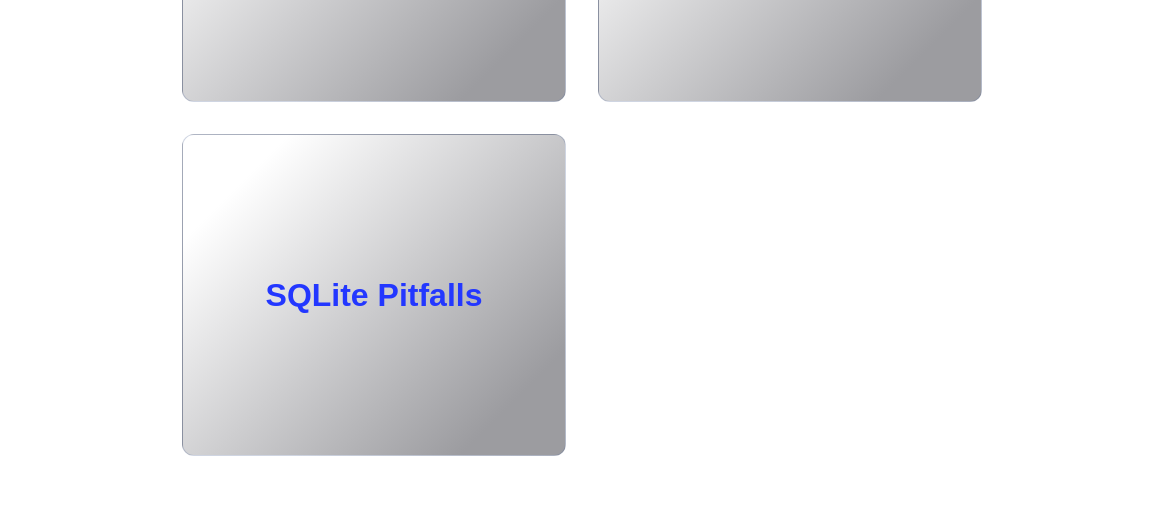
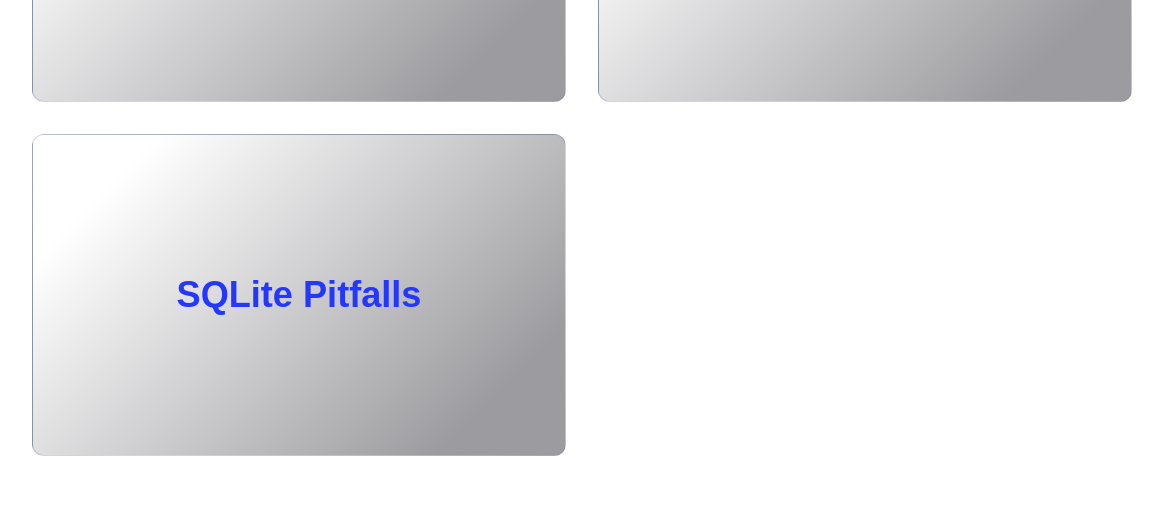
Before and after one commit to mszalewicz/mszalewicz.github.io, an Astro site: page /blog in a window 1536 px wide. Shown: the part 788-1301 px from the top of the page, without its empty margins (186-1349 px from the left). Built offline with nearby package versions, Linux system fonts and the light colour scheme; Astro itself is replaced by a stand-in of ours; a web font is replaced by a local one.

Commit message:
style update

```diff
--- a/src/layouts/BlogPost.astro
+++ b/src/layouts/BlogPost.astro
@@ -19,6 +19,14 @@
                 width: 950px;
                 margin-left: auto;
                 margin-right: auto;
+            }
+            @media (min-width: 1440px) {
+                main {
+                    max-width: calc(100% - 2em);
+                    width: 1150px;
+                    margin-left: auto;
+                    margin-right: auto;
+                }
             }
             .title-card {
                 display: flex;
--- a/src/pages/blog/index.astro
+++ b/src/pages/blog/index.astro
@@ -17,6 +17,11 @@
         <style>
             main {
                 width: 800px;
+            }
+            @media (min-width: 1440px) {
+                main {
+                    width: 1100px;
+                }
             }
             ul {
                 display: flex;
@@ -98,7 +103,9 @@
                         posts.map((post, index) => (
                             <li class={index === 0 ? "first-post" : ""}>
                                 <a href={`/blog/${post.id}/`}>
-                                    <h4 class="title" data-title-length={post.data.title.length}>{post.data.title}</h4>
+                                    <h4 class="title" data-title-length={post.data.title.length}>
+                                        {post.data.title}
+                                    </h4>
                                 </a>
                             </li>
                         ))
@@ -111,32 +118,36 @@
             // Dynamic font sizing based on title length
             // Goal: text takes up ~70% of container width
             function adjustFontSizes() {
-                const titles = document.querySelectorAll('.title[data-title-length]');
-                titles.forEach(title => {
-                    const length = parseInt(title.getAttribute('data-title-length'));
-                    const isFirst = title.closest('li')?.classList.contains('first-post');
+                const titles = document.querySelectorAll(".title[data-title-length]");
+                titles.forEach((title) => {
+                    const length = parseInt(title.getAttribute("data-title-length"));
+                    const isFirst = title.closest("li")?.classList.contains("first-post");
 
                     // Get actual container width
-                    const container = title.closest('a');
-                    const containerWidth = container ? container.clientWidth - 48 : (isFirst ? 750 : 350); // minus padding
+                    const container = title.closest("a");
+                    const containerWidth = container
+                        ? container.clientWidth - 48
+                        : isFirst
+                          ? 750
+                          : 350; // minus padding
 
                     // Calculate optimal font size for ~70% coverage
                     // Average char width at 1rem is roughly 10px for this font
                     const targetWidth = containerWidth * 0.7;
-                    const neededSize = (targetWidth / length) / 10; // divide by approx char width in px at 1rem
+                    const neededSize = targetWidth / length / 10; // divide by approx char width in px at 1rem
 
                     // Clamp to reasonable range - LARGER sizes
-                    const minSize = isFirst ? 3.0 : 2.0;  // minimum rem
-                    const maxSize = isFirst ? 6.0 : 4.0;  // maximum rem
+                    const minSize = isFirst ? 3.0 : 2.0; // minimum rem
+                    const maxSize = isFirst ? 6.0 : 4.0; // maximum rem
                     const finalSize = Math.max(minSize, Math.min(maxSize, neededSize));
 
-                    title.style.fontSize = finalSize + 'rem';
+                    title.style.fontSize = finalSize + "rem";
                 });
             }
 
             // Run on load and resize
             adjustFontSizes();
-            window.addEventListener('resize', adjustFontSizes);
+            window.addEventListener("resize", adjustFontSizes);
         </script>
     </body>
 </html>
--- a/src/pages/news/index.astro
+++ b/src/pages/news/index.astro
@@ -17,6 +17,11 @@
         <style>
             main {
                 width: 800px;
+            }
+            @media (min-width: 1440px) {
+                main {
+                    width: 1100px;
+                }
             }
             ul {
                 display: flex;
--- a/src/styles/global.css
+++ b/src/styles/global.css
@@ -16,7 +16,7 @@
         0 2px 6px rgba(var(--gray), 25%), 0 8px 24px rgba(var(--gray), 33%),
         0 16px 32px rgba(var(--gray), 33%);
 }
-@font-face {
+/*@font-face {
     font-family: "Atkinson";
     src: url("/fonts/atkinson-regular.woff") format("woff");
     font-weight: 400;
@@ -29,7 +29,7 @@
     font-weight: 700;
     font-style: normal;
     font-display: swap;
-}
+}*/
 ::selection {
     background-color: #fff000; /* Changes the background (e.g., Gold) */
     color: #000000; /* Changes the text color (e.g., Black) */
@@ -97,6 +97,10 @@
 }
 p {
     margin-bottom: 1rem;
+}
+.prose {
+    font-family:
+        -apple-system, BlinkMacSystemFont, "Inter", "Segoe UI", Roboto, Helvetica, Arial, sans-serif;
 }
 .prose p {
     margin-bottom: 2rem;
```
